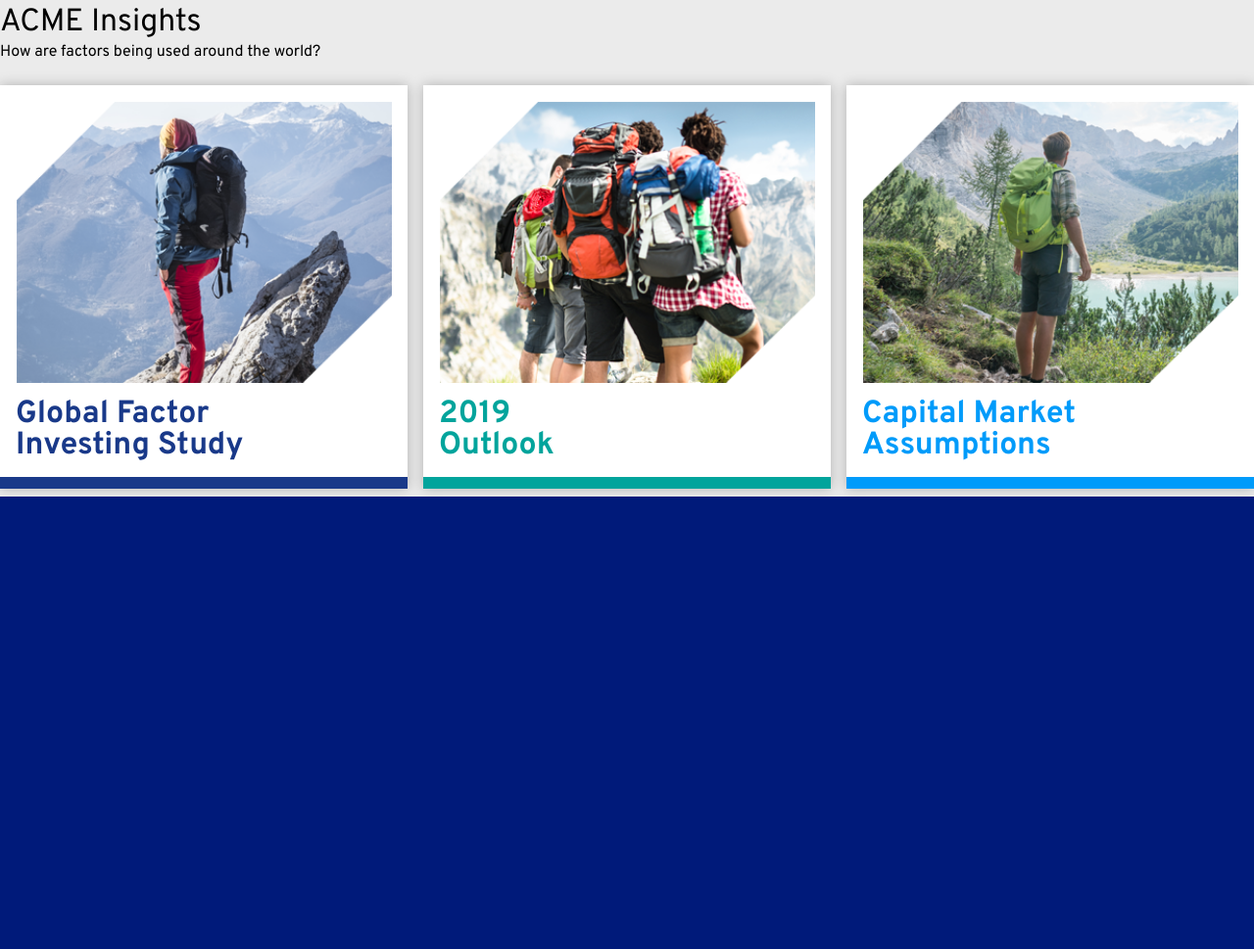
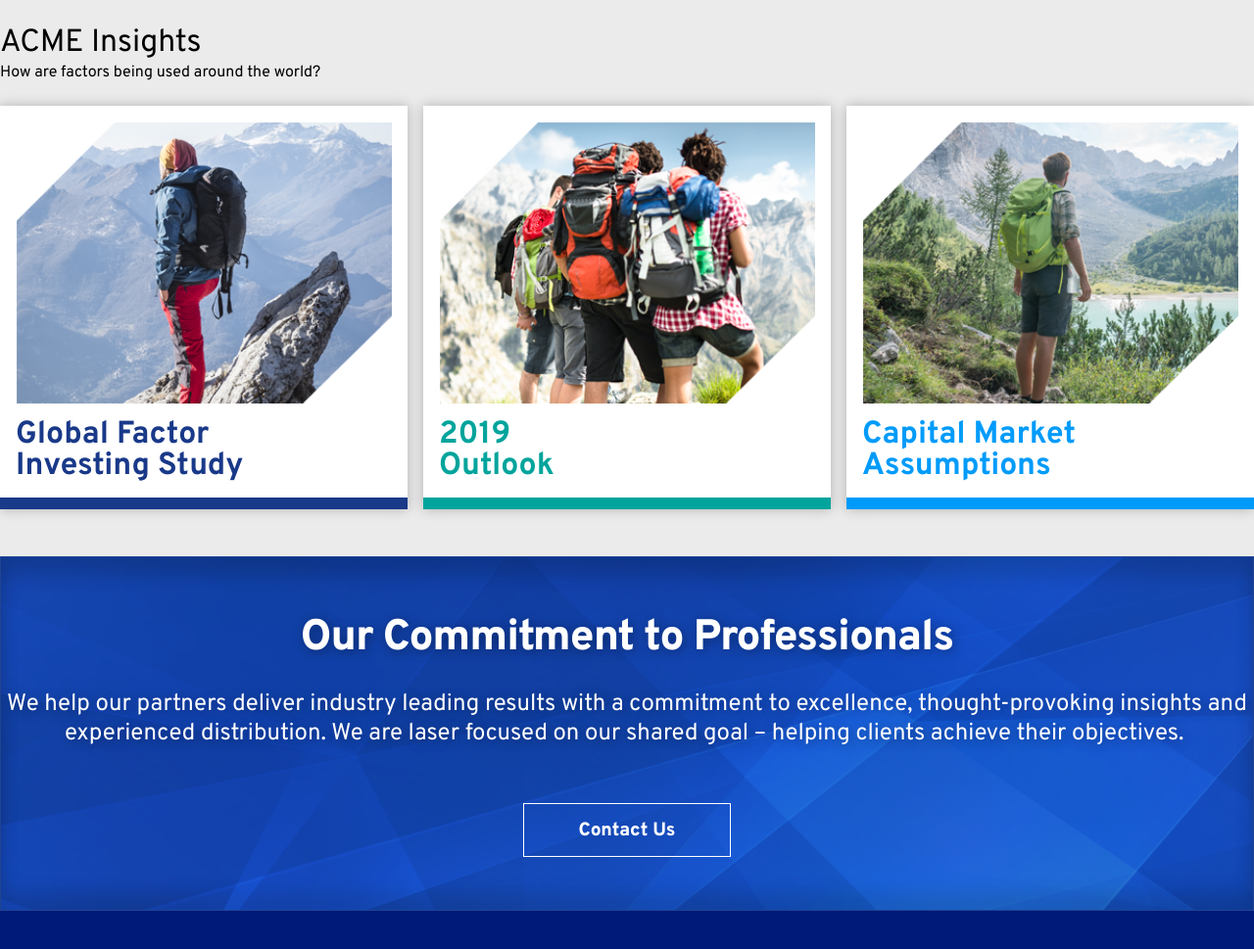
Before and after one commit to kahill2014/crescendo-html, a plain HTML site: page index.html in a window 1280 px wide. Shown: the part 651-1620 px from the top of the page at 98% size. Before the commit the page ends 1158 px from the top, so only its background shows below. Drawn offline with Linux system fonts and the light colour scheme.

Commit message:
Add desktop version of blue fractal block

```diff
--- a/css/styles.css
+++ b/css/styles.css
@@ -84,7 +84,7 @@ nav ul li a {
 
 /* Hero image */
 .hero-image-container {
-    width: 100vw;
+    width: 100%;
     background: url('../images/hero-top.png');
     background-position: 0% 15%;
     background-repeat: no-repeat;
@@ -128,6 +128,72 @@ section, section .container {
     justify-content: center;
     flex-wrap: wrap;
 }
+section.grey-bg {
+    padding: 3rem 0;
+}
+
+#commitment {
+    position: relative;
+    align-items: center;
+    justify-content: center;
+    height: 45vh;
+}
+#commitment img {
+    position: absolute;
+    top: 0;
+    bottom: 0;
+    object-fit: cover;
+    width: 100%;
+    height: 45vh;
+    z-index: 0;
+}
+#commitment h2 {
+    justify-content: center;
+    font-size: 2.75rem;
+    font-weight: 800;
+    letter-spacing: -1px;
+}
+#commitment p {
+    font-size: 1.5rem;
+    text-align: center;
+}
+#commitment h2, #commitment p {
+    color: #fff;
+    text-shadow: 2px 2px 12px rgb(0 0 0 / 35%);
+    z-index: 1;
+}
+#commitment .btn-primary {
+    margin-top: 2rem;
+}
+
+.btn-primary {
+    display: flex;
+    align-content: center;
+    border: 1px solid #fff;
+    padding: 1rem 3.5rem;
+    padding-top: calc(1rem + 2px);
+    font-size: 1.2rem;
+    font-weight: 800;
+    text-decoration: none;
+    color: #fff;
+    line-height: 1;
+    z-index: 1;
+    background-image: linear-gradient(#fff, #fff);
+    background-position: 50% 50%;
+    background-repeat: no-repeat;
+    background-size: 0% 100%;
+    transition: background-size .3s, color .3s;
+}
+.btn-primary:hover {
+    color: #1450d2;
+    background-size: 100% 100%;
+}
+.shadow-border-inset {
+    border: 1px solid #33333366;
+    box-shadow: inset 0 20px 20px -2px #00000033, inset 0 -20px 20px -2px #00000033;
+    margin-bottom: 5rem;
+}
+
 section h2, section span, section .card-group {
     display: flex;
     flex: 1;
@@ -136,7 +202,7 @@ section h2, section span, section .card-group {
 }
 section h2 {
     display: flex;
-    margin-bottom: 0;
+    margin: 0;
     font-size: 2rem;
     font-weight: 400;
 }
@@ -155,6 +221,7 @@ section .card {
     padding: 1rem;
     text-decoration: none;
     box-shadow: 0 0 12px rgb(0 0 0 / 25%);
+    margin-bottom: 0;
 }
 section .card img {
     width: 100%;
@@ -197,6 +264,9 @@ section .card:last-child {
 .text-light-blue {
     color: #009bfa;
 }
+.blue-bg {
+    background-color: #1450d2;
+}
 .grey-bg {
     background-color: #ebebeb;
 }
--- a/index.html
+++ b/index.html
@@ -76,6 +76,14 @@
         </div>
       </div>
     </section>
+    <section id="commitment" class="blue-bg shadow-border-inset">
+      <img src="images/fractal.png" />
+      <div class="container">
+        <h2>Our Commitment to Professionals</h2>
+        <p>We help our partners deliver industry leading results with a commitment to excellence, thought-provoking insights and experienced distribution. We are laser focused on our shared goal – helping clients achieve their objectives. </p>
+        <a href="/contact-us" class="btn-primary">Contact Us</a>
+      </div>
+    </section>
   </main>
   <script src="js/scripts.js"></script>
 </body>
```
Also changed, not shown: images/fractal.png (added), 1 other file.
